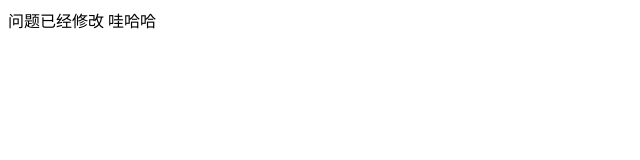
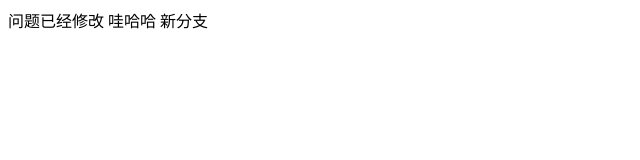
Before and after one commit to super-yuxinwei/demo, a plain HTML site: page src/index.html in a window 1280 px wide. Shown: the full height of the page, 0-640 px from the left. Drawn offline with Linux system fonts and the light colour scheme.

Commit message:
首页修改1

```diff
--- a/src/index.html
+++ b/src/index.html
@@ -7,5 +7,7 @@
 <body>
 问题已经修改
     哇哈哈
+
+新分支
 </body>
 </html>
```
